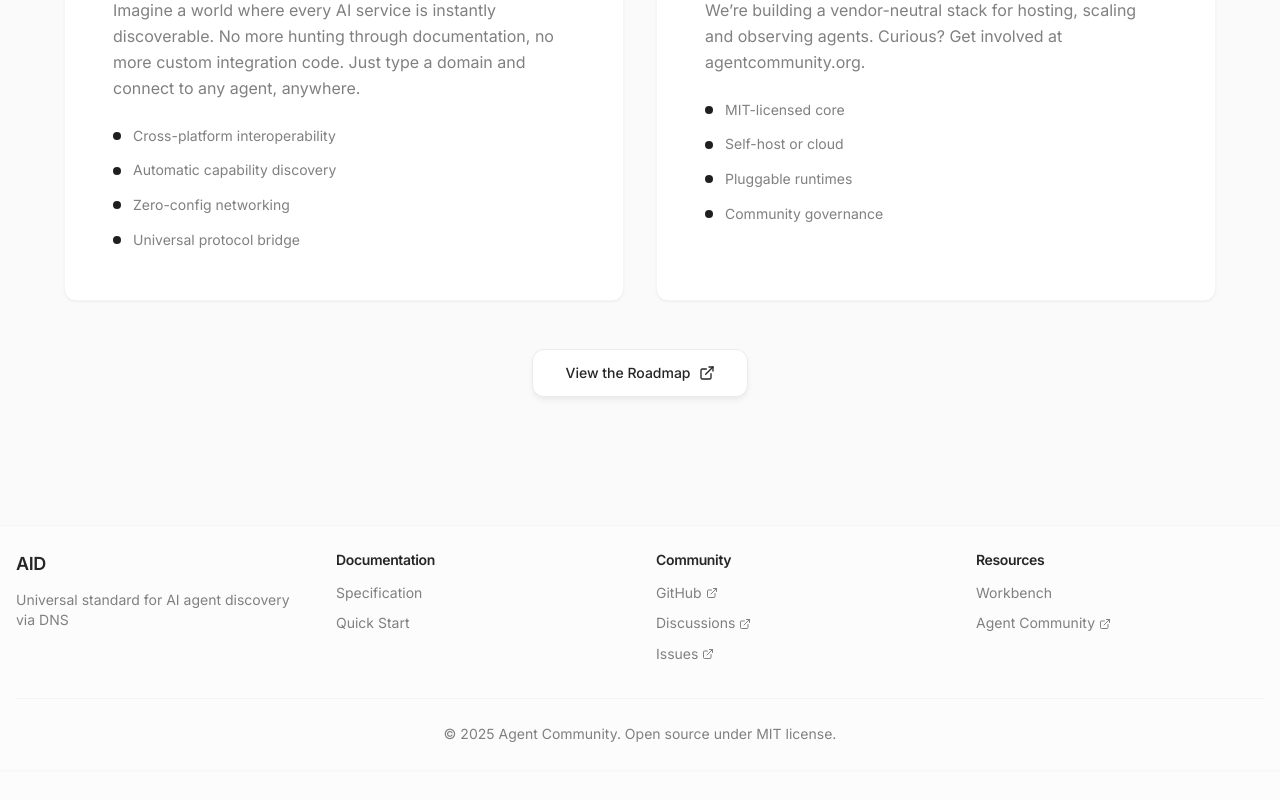
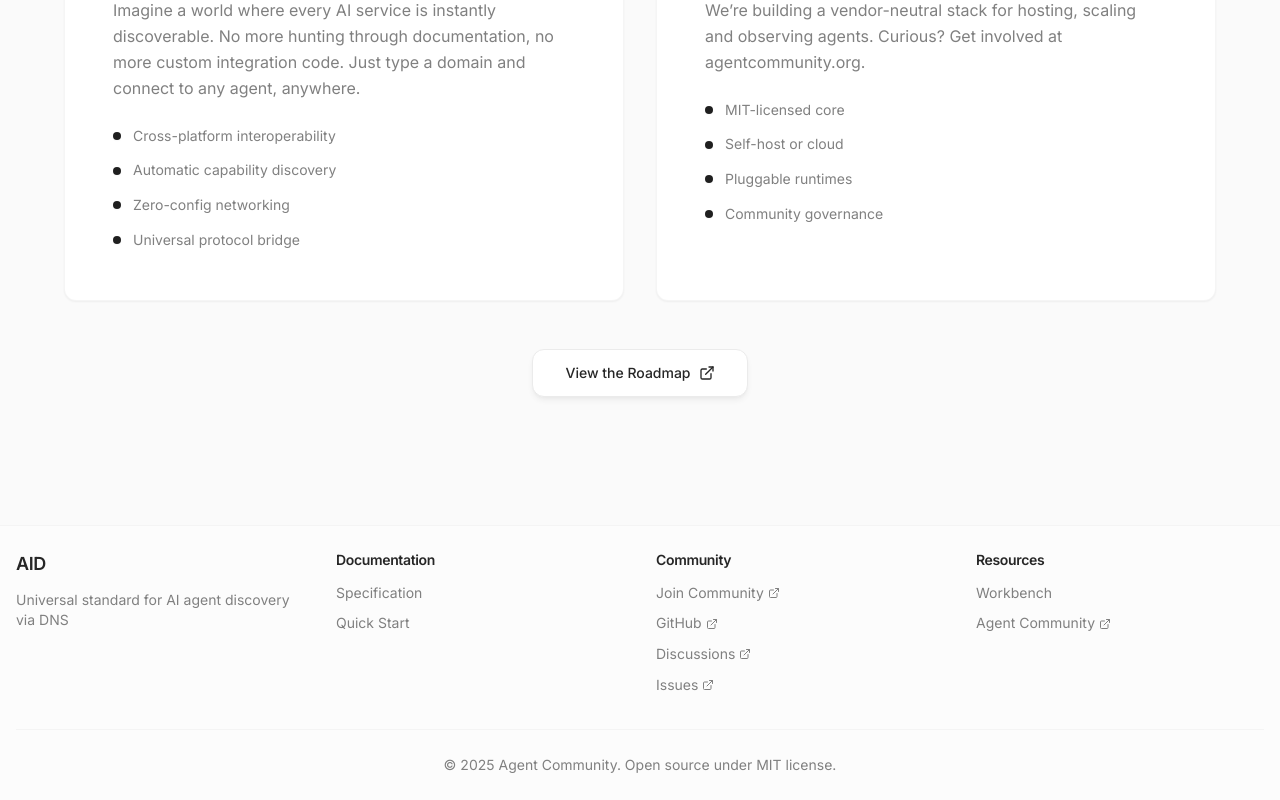
Before and after one commit to agentcommunity/agent-interface-discovery, a Next.js app in the folder packages/web/: page / in a window 1280 px wide. Shown: the part 5138-5938 px from the top of the page. Before the commit the page ends 5908 px from the top, so only its background shows below. Built offline with nearby package versions, Linux system fonts and the light colour scheme.

Commit message:
community sign up to footer

```diff
--- a/packages/web/src/components/layout/footer.tsx
+++ b/packages/web/src/components/layout/footer.tsx
@@ -48,6 +48,16 @@ export function Footer() {
           <div className="space-y-3">
             <h4 className="text-sm font-semibold">Community</h4>
             <ul className="space-y-2 text-sm">
+              <li>
+                <Link
+                  href="https://agentcommunity.org/auth/sign-in"
+                  className="text-muted-foreground hover:text-foreground inline-flex items-center transition-all duration-200 hover:translate-x-1 group"
+                  target="_blank"
+                >
+                  Join Community
+                  <ExternalLink className="ml-1 h-3 w-3 transition-transform duration-200 group-hover:translate-x-0.5" />
+                </Link>
+              </li>
               <li>
                 <Link
                   href="https://github.com/agentcommunity/agent-interface-discovery"
```
